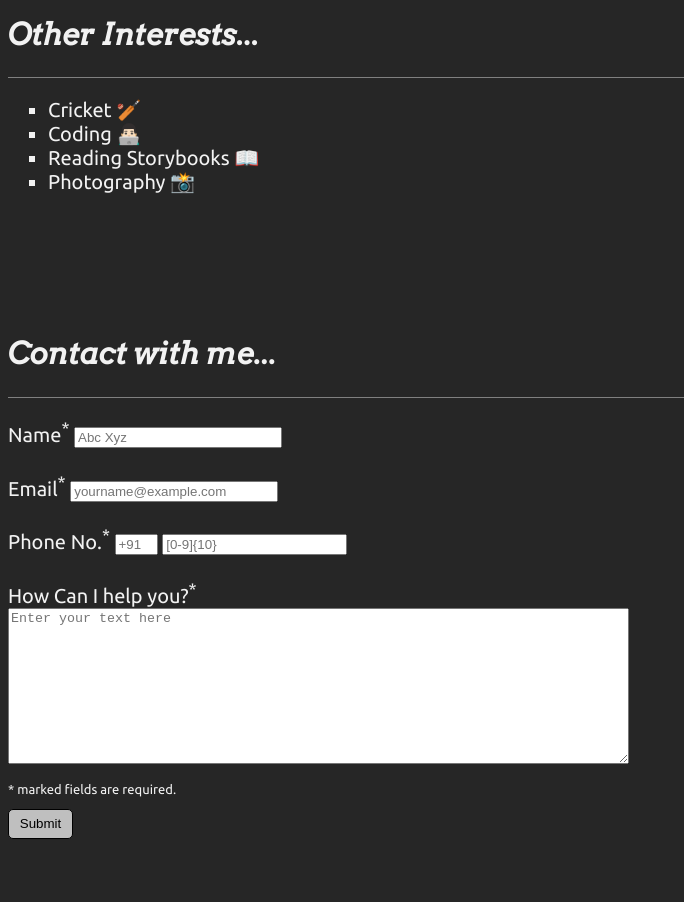
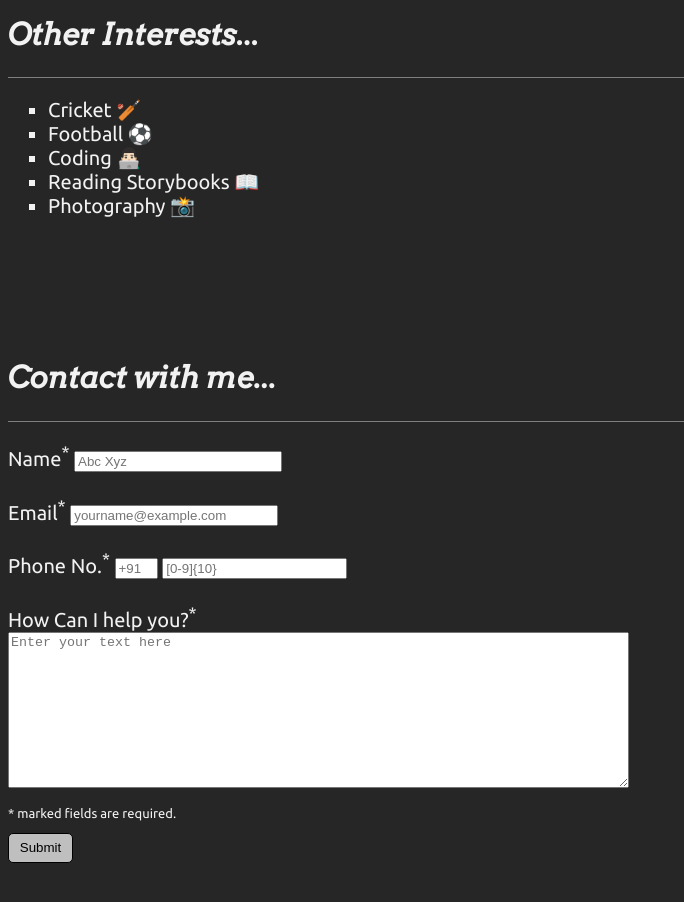
Before and after one commit to Souvik097/myBasicResume, a plain HTML site: page index.html in a window 1280 px wide. Shown: the part 3060-3962 px from the top of the page, without its empty margins (0-684 px from the left). Drawn offline with Linux system fonts and the light colour scheme; a web font is replaced by a local one.

Commit message:
Added new stuffs to Other Interests section

```diff
--- a/index.html
+++ b/index.html
@@ -456,6 +456,7 @@
         </strong></p>
     <ul type="square">
         <li>Cricket 🏏</li>
+        <li>Football ⚽</li>
         <li>Coding 👨🏻‍💻</li>
         <li>Reading Storybooks 📖</li>
         <li>Photography 📸</li>
```
